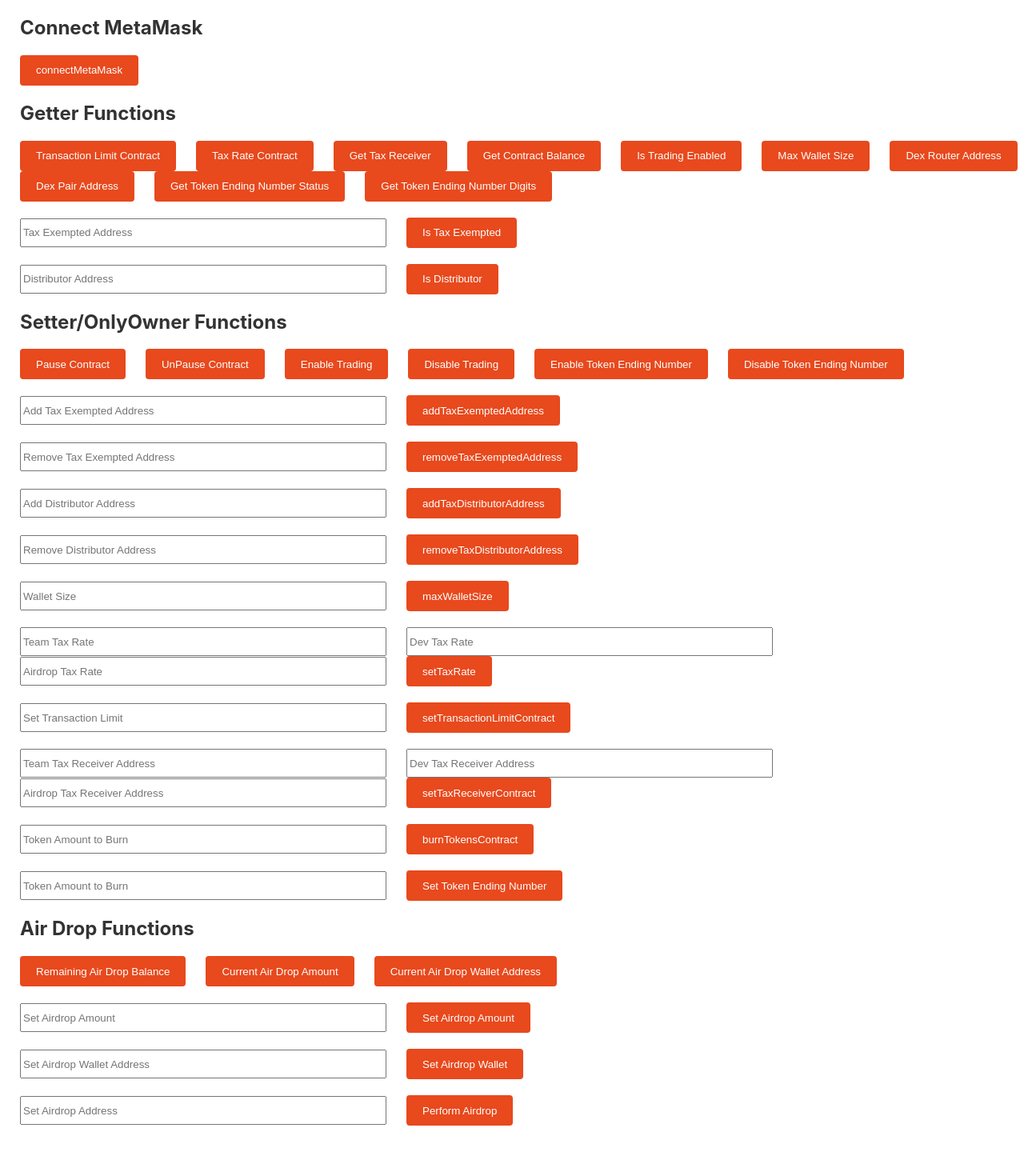
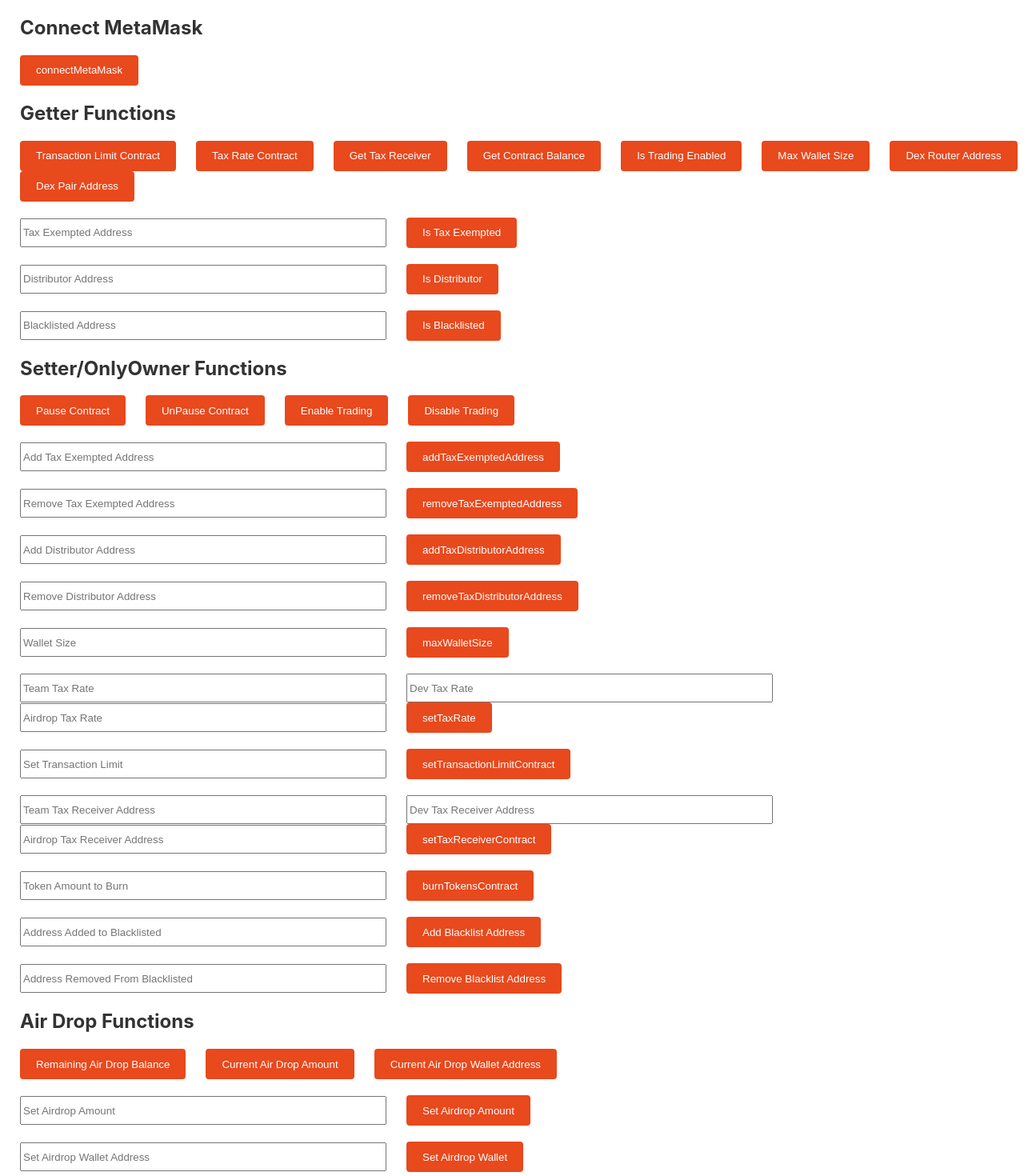
Before and after one commit to abdul745/boost-ai-smart-contract-integration, a React (Create React App) app: page / in a window 1280 px wide. Shown: the top 1470 px of the page at 80% size. Before the commit the page ends 1407 px from the top, so only its background shows below. Built offline with nearby package versions, Linux system fonts and the light colour scheme; what web3 would draw is missing.

Commit message:
blacklisted functions integrated successfully

```diff
--- a/src/App.js
+++ b/src/App.js
@@ -5,7 +5,7 @@
 import { AppStyleForHome } from './style';
 
 const web3 = new Web3(window.ethereum);
-const tokenContractAddress = '0xdA22c66789C691a210607497221ddD3a0F9564d9'
+const tokenContractAddress = '0xa915BBa9173848Ed2704577DB8C763b406830C31'
 const tokenContractABI = [
     {
       "anonymous": false,
@@ -30,6 +30,25 @@
         }
       ],
       "name": "Approval",
+      "type": "event"
+    },
+    {
+      "anonymous": false,
+      "inputs": [
+        {
+          "indexed": false,
+          "internalType": "address",
+          "name": "Address",
+          "type": "address"
+        },
+        {
+          "indexed": false,
+          "internalType": "bool",
+          "name": "Status",
+          "type": "bool"
+        }
+      ],
+      "name": "BlacklistStatusUpdated",
       "type": "event"
     },
     {
@@ -313,6 +332,19 @@
       "type": "function"
     },
     {
+      "inputs": [
+        {
+          "internalType": "address",
+          "name": "_address",
+          "type": "address"
+        }
+      ],
+      "name": "addToBlacklist",
+      "outputs": [],
+      "stateMutability": "nonpayable",
+      "type": "function"
+    },
+    {
       "inputs": [],
       "name": "airdropTaxRate",
       "outputs": [
@@ -395,6 +427,25 @@
     {
       "inputs": [
         {
+          "internalType": "address",
+          "name": "",
+          "type": "address"
+        }
+      ],
+      "name": "blacklisted",
+      "outputs": [
+        {
+          "internalType": "bool",
+          "name": "",
+          "type": "bool"
+        }
+      ],
+      "stateMutability": "view",
+      "type": "function"
+    },
+    {
+      "inputs": [
+        {
           "internalType": "uint256",
           "name": "amount",
           "type": "uint256"
@@ -470,13 +521,6 @@
     },
     {
       "inputs": [],
-    "name": "disableTokenEndingNumber",
-    "outputs": [],
-    "stateMutability": "nonpayable",
-    "type": "function"
-  },
-  {
-    "inputs": [],
       "name": "disableTrading",
       "outputs": [],
       "stateMutability": "nonpayable",
@@ -491,13 +535,6 @@
     },
     {
       "inputs": [],
-    "name": "enableTokenEndingNumber",
-    "outputs": [],
-    "stateMutability": "nonpayable",
-    "type": "function"
-  },
-  {
-    "inputs": [],
       "name": "enableTrading",
       "outputs": [],
       "stateMutability": "nonpayable",
@@ -547,32 +584,6 @@
           "internalType": "address",
           "name": "_TEAM_WALLET",
           "type": "address"
-      }
-    ],
-    "stateMutability": "view",
-    "type": "function"
-  },
-  {
-    "inputs": [],
-    "name": "getTokenEndingNumberDigits",
-    "outputs": [
-      {
-        "internalType": "uint256",
-        "name": "",
-        "type": "uint256"
-      }
-    ],
-    "stateMutability": "view",
-    "type": "function"
-  },
-  {
-    "inputs": [],
-    "name": "getTokenEndingNumberStatus",
-    "outputs": [
-      {
-        "internalType": "bool",
-        "name": "",
-        "type": "bool"
         }
       ],
       "stateMutability": "view",
@@ -666,11 +677,6 @@
           "internalType": "address",
           "name": "_airdropWallet",
           "type": "address"
-      },
-      {
-        "internalType": "uint256",
-        "name": "_endingNumber",
-        "type": "uint256"
         }
       ],
       "name": "initialize",
@@ -779,6 +785,19 @@
       "inputs": [
         {
           "internalType": "address",
+          "name": "_address",
+          "type": "address"
+        }
+      ],
+      "name": "removeFromBlacklist",
+      "outputs": [],
+      "stateMutability": "nonpayable",
+      "type": "function"
+    },
+    {
+      "inputs": [
+        {
+          "internalType": "address",
           "name": "_distributorAddress",
           "type": "address"
         }
@@ -863,19 +882,6 @@
         }
       ],
       "name": "setTaxReceiver",
-    "outputs": [],
-    "stateMutability": "nonpayable",
-    "type": "function"
-  },
-  {
-    "inputs": [
-      {
-        "internalType": "uint256",
-        "name": "_amount",
-        "type": "uint256"
-      }
-    ],
-    "name": "setTokenEndingNumber",
       "outputs": [],
       "stateMutability": "nonpayable",
       "type": "function"
@@ -1254,7 +1260,11 @@
   const [airdropAmount, setAirdropAmount] = useState('');
   const [performAirdropAddress, setPerformAirdropAddress] = useState('');
   const [airdropWallet, setAirdropWallet] = useState('');
-  const [tokenEndingNumber, setTokenEndingNumber] = useState('');
+  const [addBlacklistAddress, setAddBlacklistAddress] = useState('');
+  const [removeBlacklistAddress, setRemoveBlacklistAddress] = useState('');
+  const [getBlacklistedAddress, setGetBlacklistedAddress] = useState('');
+
+
 
 
   const handleAirdropAmountAddress = (e) => {
@@ -1329,8 +1339,16 @@
     setGetDistributorAddress(e.target.value);
   };
 
-  const handleTokenEndingNumber = (e) => {
-    setTokenEndingNumber(e.target.value);
+  const handleAddBlacklistAddress = (e) => {
+    setAddBlacklistAddress(e.target.value);
+  };
+
+  const handleRemvoeBlacklistAddress = (e) => {
+    setRemoveBlacklistAddress(e.target.value);
+  };
+
+  const handleGetBlacklistedAddressChange = (e) => {
+    setGetBlacklistedAddress(e.target.value);
   };
 
   async function pauseContract() {
@@ -1782,103 +1800,52 @@
     }
   }
 
-  async function enableTokenEndingNumber() {
-    try {
+  async function setAddToBlacklist() {
+    try {
+
       const connect = await connectMetaMask();
       const accounts = await window.ethereum.request({
         method: "eth_requestAccounts",
       });
       const userAddress = accounts[0];
-      console.log(userAddress)
-      const txData = await contract.methods.enableTokenEndingNumber().send({ from: userAddress });
+      const txData = await contract.methods.addToBlacklist(addBlacklistAddress).send({from : userAddress});
       if (txData.status == 1) {
         alert("Transaction has been succesful")
       } else {
         alert("Transaction FAILED")
       }
     } catch (e) {
-      alert("Transaction has been failed")
-    }
-  }
-
-  async function disableTokenEndingNumber() {
-    try {
+      alert("Transaction has been failed. Please Check Your Input")
+    }
+  }
+
+  async function setRemoveFromBlacklist() {
+    try {
+
       const connect = await connectMetaMask();
       const accounts = await window.ethereum.request({
         method: "eth_requestAccounts",
       });
       const userAddress = accounts[0];
-      console.log(userAddress)
-      const txData = await contract.methods.disableTokenEndingNumber().send({ from: userAddress });
+      const txData = await contract.methods.removeFromBlacklist(removeBlacklistAddress).send({from : userAddress});
       if (txData.status == 1) {
         alert("Transaction has been succesful")
       } else {
         alert("Transaction FAILED")
       }
     } catch (e) {
-      alert("Transaction has been failed")
-    }
-  }
-
-  async function getTokenEndingNumberStatus() {
-    try {
-      const connect = await connectMetaMask();
-      const accounts = await window.ethereum.request({
-        method: "eth_requestAccounts",
-      });
-      const userAddress = accounts[0];
-      console.log(userAddress)
-      const result = await contract.methods.getTokenEndingNumberStatus().call({from : userAddress})
-      // if (result.status == 1) {
-        alert(`The Token Ending Number Status is ${result}`)
-      //   // console.log(result)
-      // } else {
-      //   alert("Transaction FAILED")
-      // }
-    } catch (e) {
-      alert("Transaction has been failed")
-    }
-  }
-
-  async function getTokenEndingNumberDigits() {
-    try {
-      const connect = await connectMetaMask();
-      const accounts = await window.ethereum.request({
-        method: "eth_requestAccounts",
-      });
-      const userAddress = accounts[0];
-      console.log(userAddress)
-      const result = await contract.methods.getTokenEndingNumberDigits().call({from : userAddress})
-      // if (result.status == 1) {
-        alert(`The Token Ending Number Digits are ${result}`)
-      //   // console.log(result)
-      // } else {
-      //   alert("Transaction FAILED")
-      // }
-    } catch (e) {
-      alert("Transaction has been failed")
-    }
-  }
-
-  async function setTokenEndingNumberContract() {
-    try {
-      const connect = await connectMetaMask();
-      const accounts = await window.ethereum.request({
-        method: "eth_requestAccounts",
-      });
-      const userAddress = accounts[0];
-      console.log(userAddress)
-      const txData = await contract.methods.setTokenEndingNumber(tokenEndingNumber).send({ from: userAddress });
-      if (txData.status == 1) {
-        alert("Transaction has been succesful")
-      } else {
-        alert("Transaction FAILED")
-      }
-    } catch (e) {
-      alert("Transaction has been failed. Please Check Your Input")
-    }
-  }
-
+      alert("Transaction has been failed. Please Check Your Input")
+    }
+  }
+
+  async function getBlacklistedAddressContract() {
+    try {
+      const txData = await contract.methods.blacklisted(getBlacklistedAddress).call();
+      alert(`The address ${getBlacklistedAddress} is exempted from Tax :  ${txData}`)
+    } catch (e) {
+      alert("Transaction has been failed. Please Check Your Input")
+    }
+  }
 
   return <>
   <AppStyleForHome>
@@ -1894,8 +1861,6 @@
     <button onClick={getMaxWalletSizeContract} className='button' > Max Wallet Size</button>
     <button onClick={getDexRouterAddressContract} className='button' > Dex Router Address</button>
     <button onClick={getDexPairAddressContract} className='button' > Dex Pair Address</button>
-    <button onClick={getTokenEndingNumberStatus} className='button' > Get Token Ending Number Status</button>
-    <button onClick={getTokenEndingNumberDigits} className='button' > Get Token Ending Number Digits</button>
 
     <br></br>
 
@@ -1907,14 +1872,17 @@
     <br></br>
     <input value={getDistributorAddress} onChange={handleGetDistributorAddressChange} className="wide-input" placeholder='Distributor Address'/>
     <button onClick={getDistributorAddressContract} className='button' > Is Distributor</button>
+    <br></br>
+
+    <br></br>
+    <input value={getBlacklistedAddress} onChange={handleGetBlacklistedAddressChange} className="wide-input" placeholder='Blacklisted Address'/>
+    <button onClick={getBlacklistedAddressContract} className='button' > Is Blacklisted</button>
 
     <h2> Setter/OnlyOwner Functions</h2>
     <button onClick={pauseContract} className='button' > Pause Contract</button>
     <button onClick={unPauseContract} className='button' > UnPause Contract</button>
     <button onClick={enableTradingContract} className='button' > Enable Trading</button>
     <button onClick={disableTradingContract} className='button' > Disable Trading</button>
-    <button onClick={enableTokenEndingNumber} className='button' > Enable Token Ending Number</button>
-    <button onClick={disableTokenEndingNumber} className='button' > Disable Token Ending Number</button>
 
     <br></br>
 
@@ -1970,8 +1938,13 @@
     <br></br>
 
     <br></br>
-    <input value={tokenEndingNumber} onChange={handleTokenEndingNumber} className="wide-input" placeholder='Token Amount to Burn'/>
-    <button onClick={setTokenEndingNumberContract} className='button' >Set Token Ending Number</button>
+    <input value={addBlacklistAddress} onChange={handleAddBlacklistAddress} className="wide-input" placeholder='Address Added to Blacklisted'/>
+    <button onClick={setAddToBlacklist} className='button' >Add Blacklist Address</button>
+    <br></br>
+
+    <br></br>
+    <input value={removeBlacklistAddress} onChange={handleRemvoeBlacklistAddress} className="wide-input" placeholder='Address Removed From Blacklisted'/>
+    <button onClick={setRemoveFromBlacklist} className='button' >Remove Blacklist Address</button>
     <br></br>
 
     <h2> Air Drop Functions</h2>
```
Lines whose indentation alone changed are shown as unchanged.
